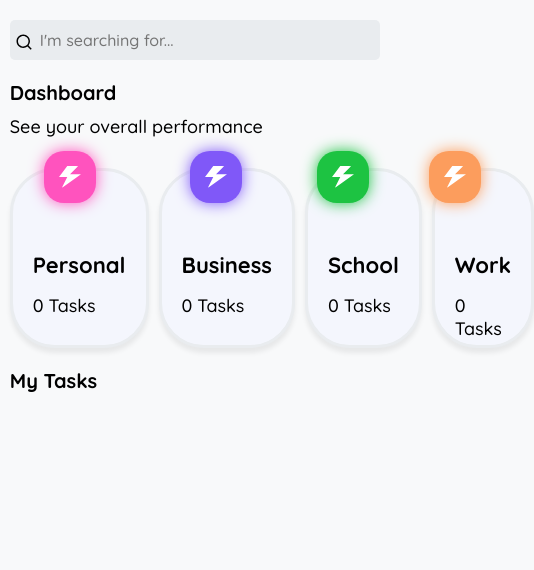
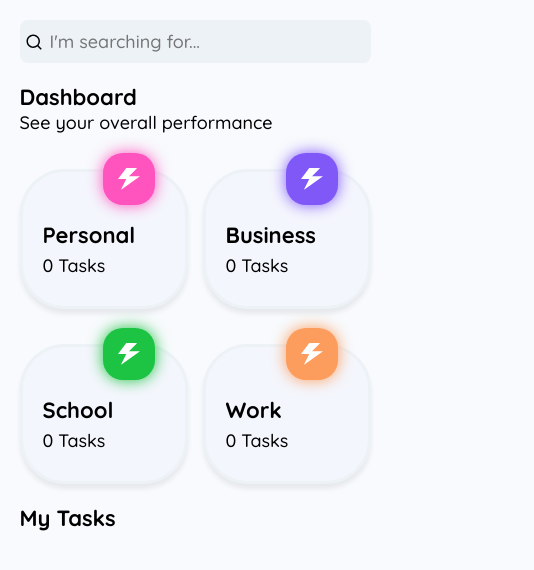
Before and after one commit to Soheiljafarnejad/TodoList-App, a React (Create React App) app: page / in a window 390 px wide. Shown: the top 570 px of the page, 534 px wide, since content can reach past the window. Built offline with nearby package versions, Linux system fonts and the light colour scheme.

Commit message:
responsive style

```diff
--- a/src/App.css
+++ b/src/App.css
@@ -1,5 +1,5 @@
 .container {
-  width: 95%;
+  width: 90%;
   max-width: 1200px;
   margin: 2rem auto;
 }
@@ -79,12 +79,6 @@
   border: 2px solid var(--pink);
 }
 
-.tooltip {
-  font-family: "Quicksand", sans-serif !important;
-  font-size: 1.7rem !important;
-  padding: 0.5rem 1rem !important;
-}
-
 .icons {
   font-size: 2.2rem;
   cursor: pointer;
--- a/src/Component/Category/Category.module.css
+++ b/src/Component/Category/Category.module.css
@@ -1,9 +1,8 @@
 .category {
+  width: 100%;
   cursor: pointer;
   border-radius: 45px;
-  height: 180px;
-  max-width: 300px;
-  flex-grow: 1;
+  height: 170px;
   position: relative;
   box-shadow: 0px 5px 5px rgba(0, 0, 0, 0.07);
   border: 3px solid var(--gray);
@@ -15,30 +14,25 @@
   border-radius: 20px;
   width: 52px;
   height: 52px;
-  padding:1.5rem;
+  padding: 1.5rem;
   position: absolute;
-  top: -20px;
-  right: 50px;
-}
-
-.category:not(:last-child) {
-  margin-right: 1rem;
+  top: -14%;
+  right: 18%;
 }
 
 .label {
-  display: flex;
+  width: 100%;
+  height: 100%;
+  display: inline-flex;
   flex-direction: column;
-  justify-content: space-between;
-  padding: 3rem 2rem;
-  margin-top: 5rem;
+  justify-content: center;
+  padding: 2rem;
+  padding-top: 4rem;
   cursor: pointer;
 }
 
-
 .title {
-  padding-bottom: 1rem;
   margin-bottom: 0.5rem;
-  border-radius: 2px;
   overflow: hidden;
   white-space: nowrap;
   text-overflow: ellipsis;
@@ -48,12 +42,15 @@ input[type="radio"] {
   display: none;
 }
 
-@media screen and (min-width: 768px) {
-  .label {
-    width: 250px;
-    height: 130px;
+@media screen and (max-width: 644px) {
+  .category {
+    height: 140px;
+    max-width: 220px;
+  }
+  .title {
+    font-size: 2.2rem;
   }
   .value {
-    font-size: 2rem;
+    font-size: 1.8rem;
   }
 }
--- a/src/Component/CategoryList/CategoryList.module.css
+++ b/src/Component/CategoryList/CategoryList.module.css
@@ -1,7 +1,15 @@
 .categoryList {
-  margin-top: 3rem;
-  width: 100%;
-  display: flex;
+  margin-top: 3.5rem;
+  display: grid;
+  gap: 3.5rem 2rem;
   align-items: center;
-  justify-content: space-between;
+  justify-items: center;
+  grid-template-columns: repeat(auto-fit, minmax(180px, 1fr));
 }
+
+@media screen and (max-width: 430px) {
+  .categoryList {
+    grid-template-columns: repeat(auto-fit, minmax(120px, 1fr));
+    gap: 3.5rem 1.5rem;
+  }
+}
--- a/src/Component/Todo/Todo.js
+++ b/src/Component/Todo/Todo.js
@@ -27,19 +27,8 @@ const Todo = ({ todo, onComplete, onDelete, onEdit }) => {
         </div>
       </div>
       <div className={style.btnContainer}>
-        <BiEdit
-          className={`icons ${style.btn}`}
-          data-tip={"Edit"}
-          data-class="tooltip"
-          onClick={onEdit}
-        />
-
-        <BiTrashAlt
-          className={`icons ${style.btn}`}
-          data-tip={"Delete"}
-          data-class="tooltip"
-          onClick={onDelete}
-        />
+        <BiEdit className={`icons ${style.btn}`} onClick={onEdit} />
+        <BiTrashAlt className={`icons ${style.btn}`} onClick={onDelete} />
       </div>
     </div>
   );
--- a/src/Component/Todo/Todo.module.css
+++ b/src/Component/Todo/Todo.module.css
@@ -5,13 +5,9 @@
   margin: 1.5rem 0;
   background-color: var(--white);
   border-radius: 15px;
-  padding: 1rem;
-  box-shadow: 0px 5px 5px rgba(0, 0, 0, 0.07);
+  padding: 1.3rem 1rem;
+  box-shadow: 5px 5px 5px rgba(0, 0, 0, 0.07);
   cursor: pointer;
-}
-
-.todo button:not(:last-child) {
-  margin-right: 1rem;
 }
 
 .body {
@@ -47,10 +43,16 @@
 
 .check {
   border-radius: 50%;
-  font-size: 1.7rem;
+  font-size: 2rem;
   cursor: pointer;
   color: white;
 }
+
+/* @media screen and (max-width: 768px) {
+  .check {
+    font-size: 1.7rem;
+  }
+} */
 
 .btnContainer {
   text-align: end;
@@ -70,9 +72,3 @@
   text-decoration: line-through;
   opacity: 0.4;
 }
-
-@media screen and (min-width: 768px) {
-  .check {
-    font-size: 2rem;
-  }
-}
--- a/src/Component/TodoList/TodoList.js
+++ b/src/Component/TodoList/TodoList.js
@@ -1,4 +1,3 @@
-import { FaRegPlusSquare } from "react-icons/fa";
 import { useState } from "react";
 import { useTodos, useTodosAction } from "../Context/TodoContext";
 import Modal from "../../common/Modal/Modal";
--- a/src/common/TodoForm/TodoForm.module.css
+++ b/src/common/TodoForm/TodoForm.module.css
@@ -4,7 +4,7 @@
   align-items: center;
   justify-content: center;
   background-color: white;
-  padding: 3rem 2.5rem;
+  padding: 1.5rem 2rem;
   border-radius: 10px;
   margin: auto;
   width: 100%;
@@ -24,6 +24,7 @@
 
 .btn {
   align-self: flex-end;
+  margin-top: 1rem;
 }
 
 .save {
--- a/src/index.css
+++ b/src/index.css
@@ -10,12 +10,12 @@
 }
 
 :root {
-  --body-color: #f8f9fa;
+  --body-color: #F8FAFD;
   --purple: #8058f8;
   --pink: #ff53be;
   --orange: #fc9d5d;
   --green: #1dc342;
-  --gray: #e9ecef;
+  --gray: #EDF2F7;
   --transition: all 0.2s linear;
 }
 html {
@@ -24,20 +24,30 @@ html {
 
 body {
   font-family: "Quicksand", sans-serif;
-  font-size: 1.8rem;
+  font-size: 2rem;
   font-weight: 500;
   background-color: var(--body-color);
+}
+
+h1 {
+  font-size: 3rem;
+}
+h2 {
+  font-size: 2.5rem;
+}
+
+h3 {
+  font-size: 3rem;
 }
 
 button,
 input,
 textarea {
   font-family: "Quicksand", sans-serif;
-  font-size: 1.6rem;
-  font-weight: 500;
+  font-size: 2rem;
   outline: none;
   border: none;
-  border-radius: 5px;
+  border-radius: 8px;
   transition: var(--transition);
 }
 
@@ -59,35 +69,28 @@ textarea:focus {
   border: 2px solid var(--purple);
 }
 
-h1 {
-  font-size: 3rem;
-  font-weight: 700;
-}
-
-h2 {
-  font-size: 2rem;
-  font-weight: 700;
-  margin-bottom: 1rem;
-}
-
-h3 {
-  font-size: 2.2rem;
-}
-
-@media screen and (min-width: 768px) {
+@media screen and (max-width: 576px) {
   body,
   button,
-  input {
+  input,
+  textarea {
+    font-family: "Quicksand", sans-serif;
     font-size: 1.8rem;
+    font-weight: 500;
+    background-color: var(--body-color);
   }
+
   h1 {
     font-size: 3rem;
+    font-weight: 700;
   }
+
   h2 {
-    font-size: 2rem;
+    font-size: 2.2rem;
+    font-weight: 700;
   }
 
   h3 {
-    font-size: 3rem;
+    font-size: 2.5rem;
   }
 }
```
